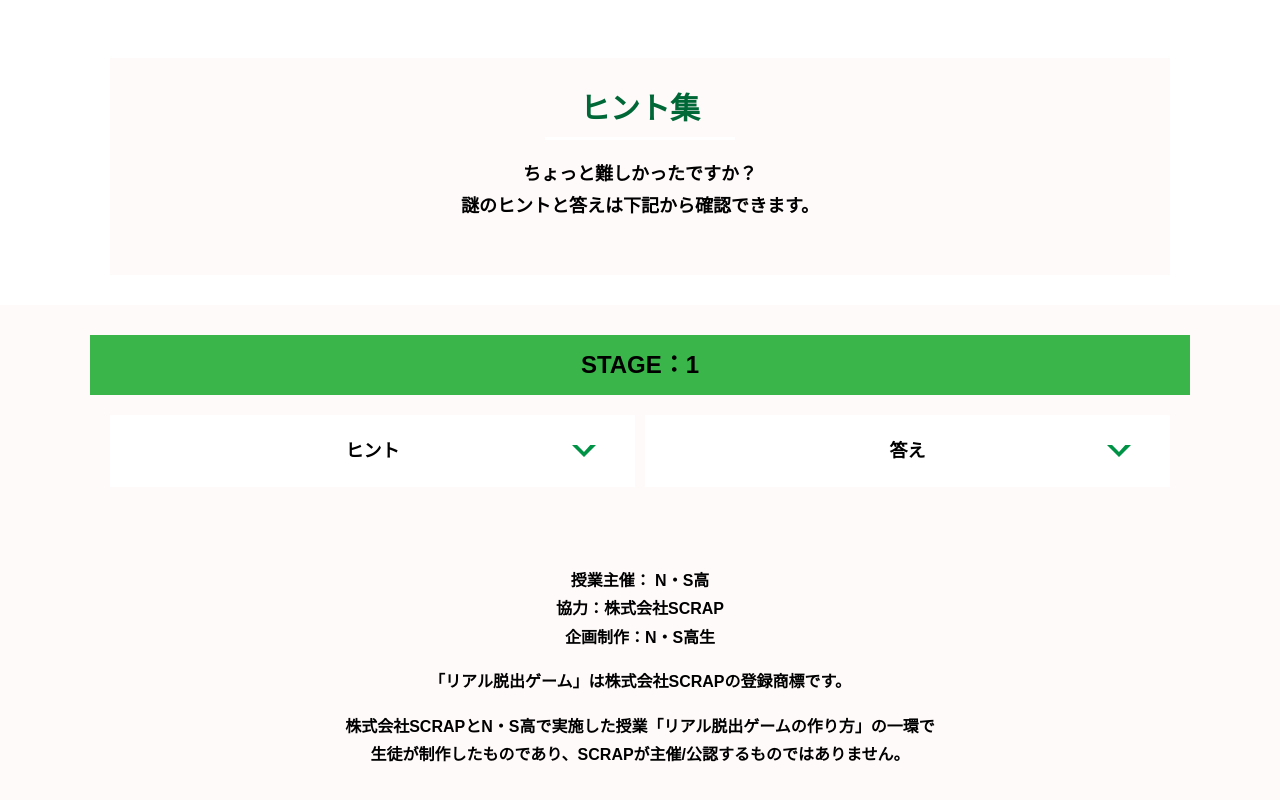
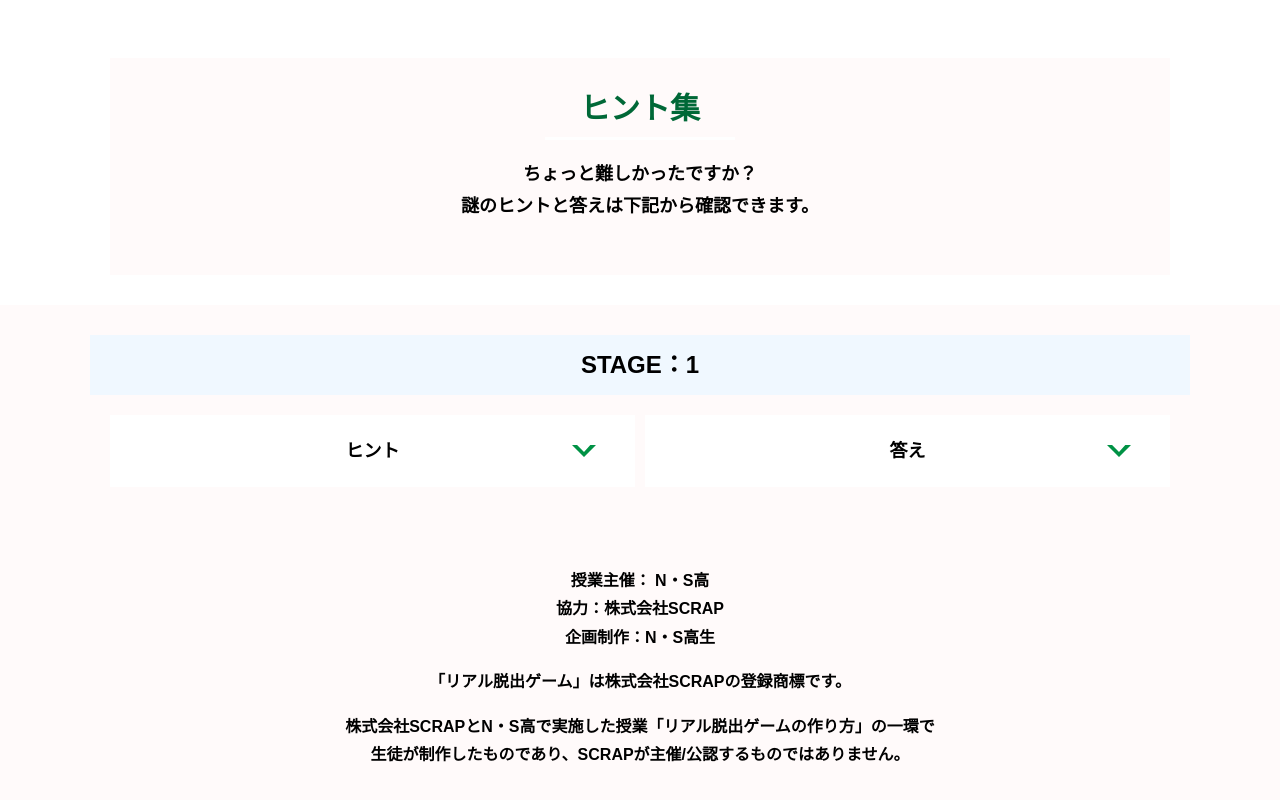
Before and after one commit to Manating/alfa-ikebukuro-1, a plain HTML site: page hint1.html in a window 1280 px wide. Shown: the part 772-1572 px from the top of the page. Drawn offline with Linux system fonts and the light colour scheme.

Commit message:
Update style.css

```diff
--- a/assets/css/style.css
+++ b/assets/css/style.css
@@ -239,15 +239,15 @@ button {
 * Color
 *********************/
 .bg-color--keycolor {
-  background-color:#d3d3d3;
+  background-color: #d3d3d3;
 }
 
 .bg-color--subcolor {
-  background-color:#fffafa;
+  background-color: #fffafa;
 }
 
 .bg-color--gray {
-  background-color:#fffafa;
+  background-color: #fffafa;
 }
 
 /*********************
@@ -274,7 +274,7 @@ button {
   line-height: 1.75;
   text-align: center;
   padding: 9px 20px;
-  background-color: #d9e021;
+  background-color: #4682b4;
   margin: 0 -20px 20px -20px;
 }
 
@@ -284,7 +284,7 @@ button {
 }
 
 .section-title--keycolorlight {
-  background-color: #8cc63f;
+  background-color: #4169e1;
 }
 
 .section-title--keycolorlight .section-title__stage {
@@ -292,7 +292,7 @@ button {
 }
 
 .section-title--keycolor {
-  background-color: #39b54a;
+  background-color: #f0f8ff;
 }
 
 .section-title--story {
```
